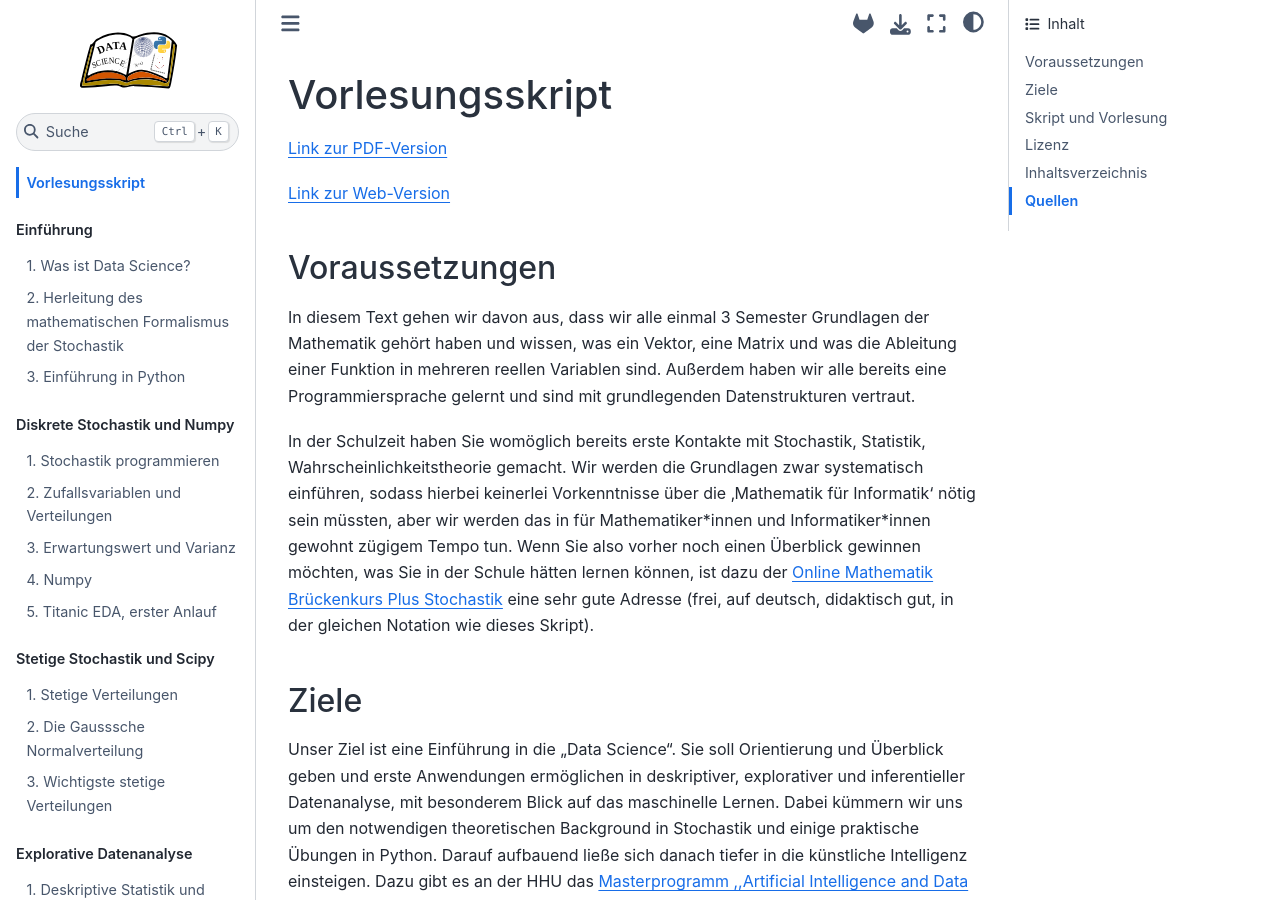
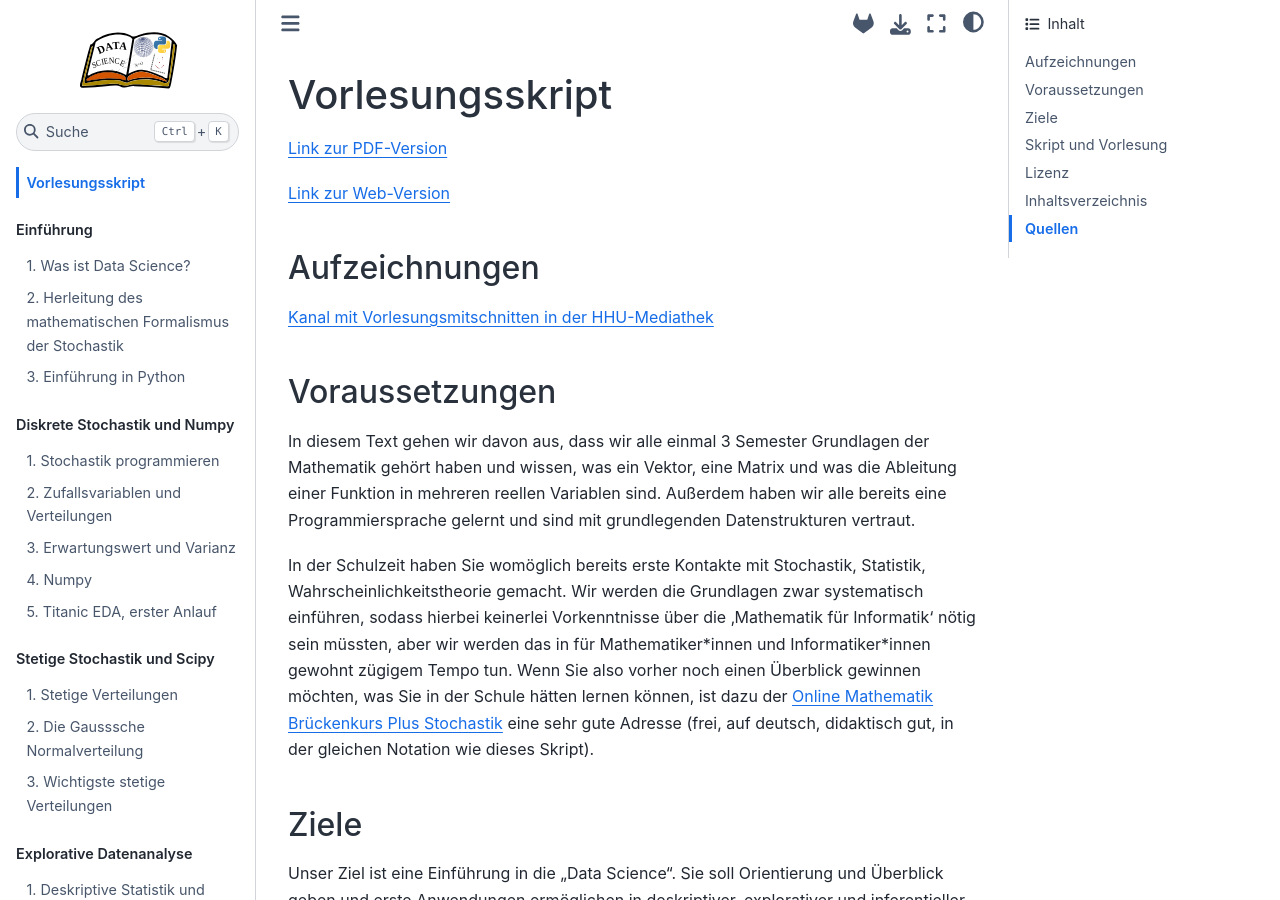
Before and after one commit to konradvoelkel/ds-skript-mirror, a Jupyter Book: the page built from landing-page.md, in a window 1280 px wide and 900 px high. Built offline with Jupyter Book 1.0.4 settings and Sphinx 7.4.7 and the Sphinx Book theme 1.1.4, drawn with Linux system fonts in a browser that asks for light colours; pages that are not in the unit, such as notebooks, are missing from menus; cross-references to code outside the pages are shown as plain code.

Commit message:
+link zu mediathek

```diff
--- a/landing-page.md
+++ b/landing-page.md
@@ -3,6 +3,10 @@
 [Link zur PDF-Version](https://voelkel.pages.cs.uni-duesseldorf.de/ds-skript/ds-skript.pdf)
 
 [Link zur Web-Version](https://voelkel.pages.cs.uni-duesseldorf.de/ds-skript/landing-page.html)
+
+## Aufzeichnungen
+
+[Kanal mit Vorlesungsmitschnitten in der HHU-Mediathek](https://media.hhu.de/channel/Data-Science-SoSe-2025/167)
 
 ## Voraussetzungen
 
```
